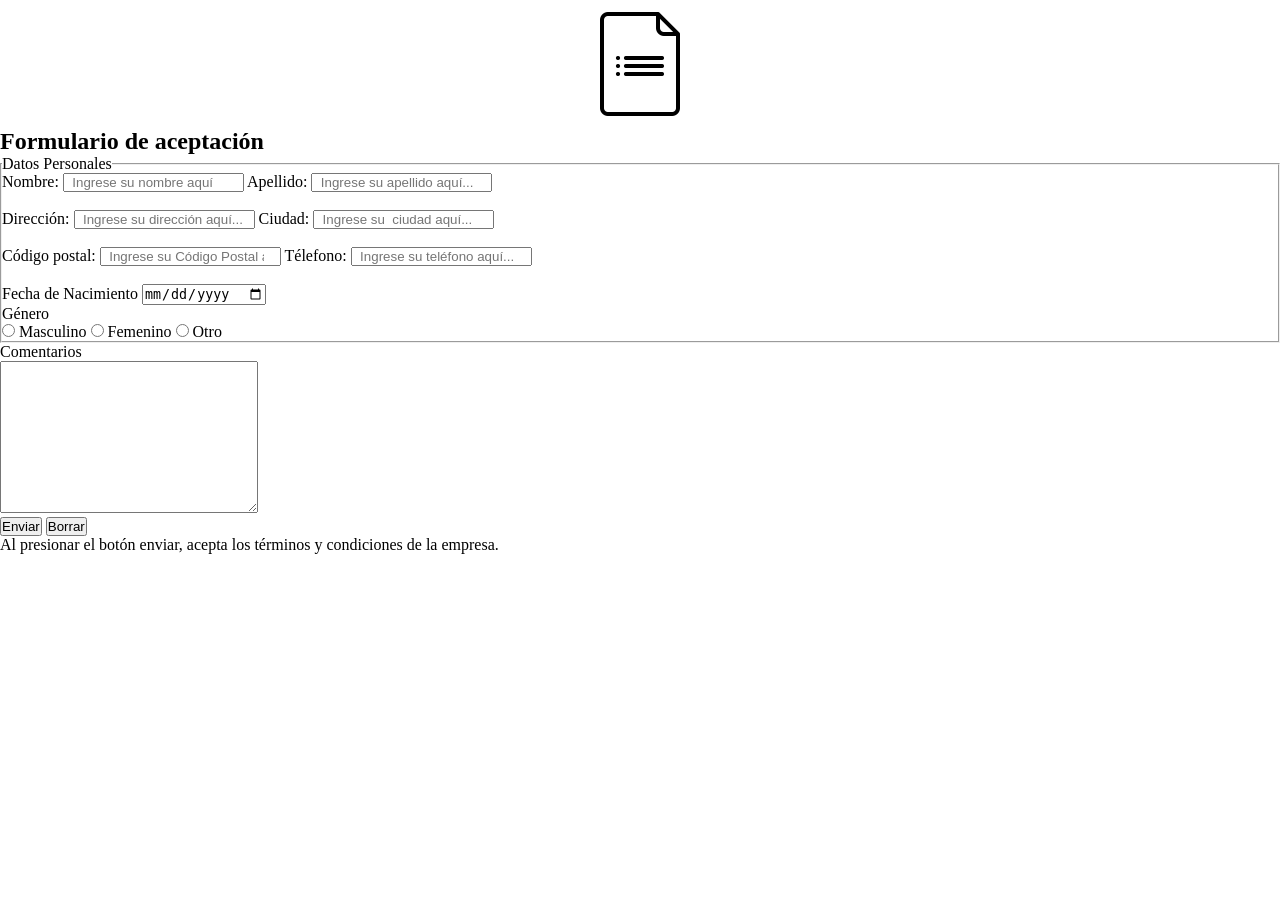
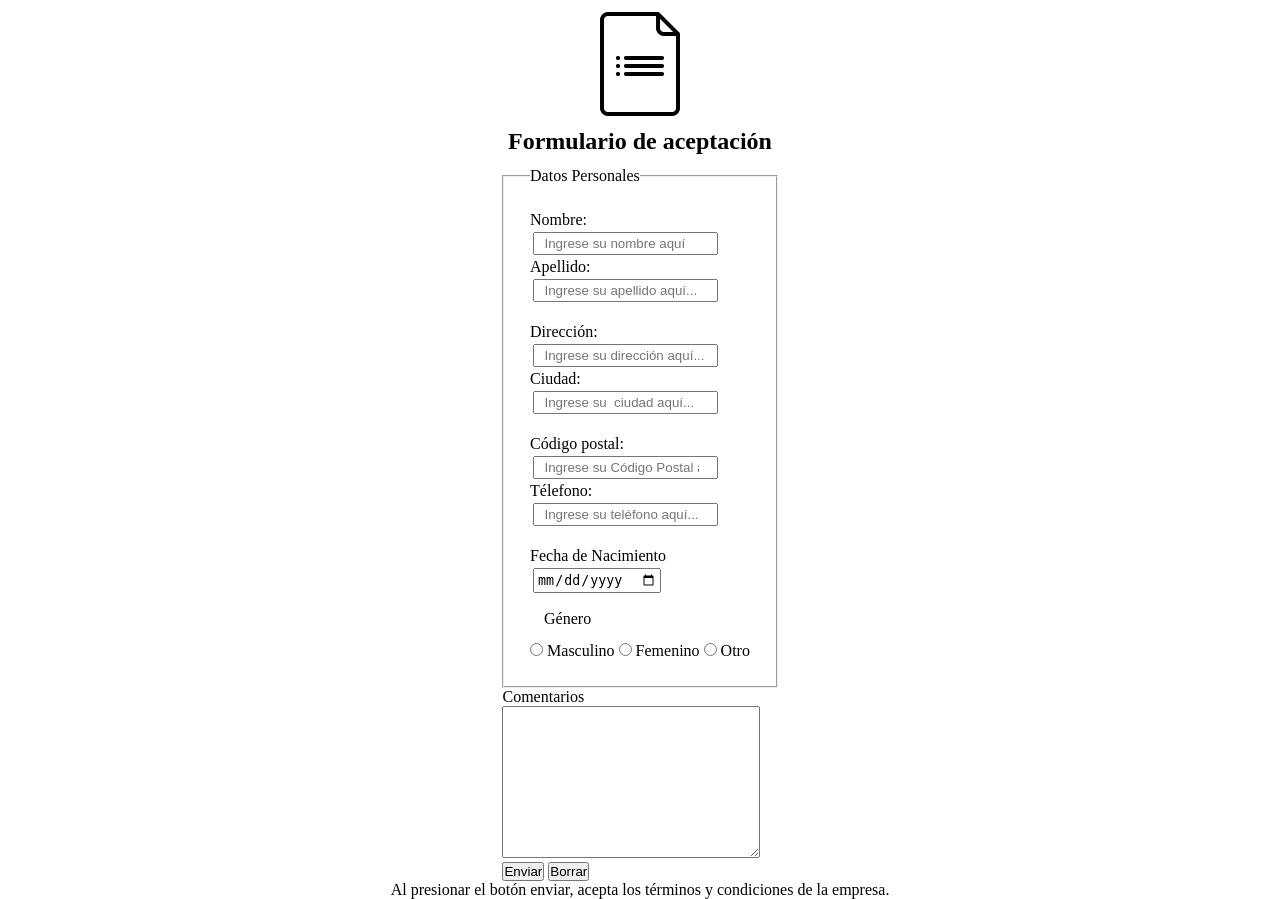
Before and after one commit to PabloCasalino/paginadeventas, a Python web app: template templates/suscribirse.html in a window 1280 px wide. Before the commit the page ends 554 px from the top, so only its background shows below. Run offline with Jinja, Linux system fonts and the light colour scheme; the template is opened without the code that fills it, so the values that code supplies are empty.

Commit message:
trabajos en suscribirse.css

```diff
--- a/statics/css/suscribirse.css
+++ b/statics/css/suscribirse.css
@@ -2,18 +2,50 @@
     margin: 0;
     padding: 0;
 }
-:root{
---color-input-border:black;
---color-background-form: rgb(57, 88, 148);
+
+:root {
+    --color-input-border: black;
+    --color-background-form: rgb(57, 88, 148);
 }
 
 
-#logo-container{
+
+.form-item{
+    margin-bottom: 12px;
+}
+
+#logo-container {
+    display: flex;
+    justify-content: center;
+}
+
+#logo {
+    width: 8em;
+}
+
+#container,
+.form-item,
+#parr {
     display: flex;
     justify-content: center;
 
 }
 
-#logo{
-    width: 8em;
+.datos-personales {
+    display: block;
 }
+
+
+.personales {
+    padding: 2px;
+    margin: 3px;
+}
+
+fieldset {
+    padding: 2vw;
+
+}
+
+#genero p {
+    padding: 14px;
+}
--- a/templates/suscribirse.html
+++ b/templates/suscribirse.html
@@ -10,7 +10,7 @@
 </head>
 
 <body>
-    <section>
+    <section id="formulario">
         <div id="logo-container">
             <!-- espacio para logo -->
             <img id="logo" src="../statics/img/logo_formulario.png" alt="formulario_logo">
@@ -24,42 +24,46 @@
                 <fieldset id="datos-personales">
                     <legend>Datos Personales</legend>
                     <div>
-                        <label for="nombre">Nombre:</label>
+                        <label class="datos-personales" for="nombre">Nombre:</label>
                         <input class="personales" type="text" name="nombre" id="nombre" required
                             placeholder="  Ingrese su nombre aquí" />
+                    </div>
+                    <div>
 
-                        <label for="apellido">Apellido:</label>
+                        <label class="datos-personales" for="apellido">Apellido:</label>
                         <input class="personales" type="text" name="nombre" id="apellido" required
                             placeholder="  Ingrese su apellido aquí..." />
                     </div>
                     </br>
                     <div>
-                        <label for="direccion">Dirección:</label>
+                        <label class="datos-personales" for="direccion">Dirección:</label>
                         <input class="personales" type="text" name="nombre" id="direccion" required
                             placeholder="  Ingrese su dirección aquí..." />
-
-                        <label for="ciudad">Ciudad:</label>
+                    </div>
+                    <div>
+                        <label class="datos-personales" for="ciudad">Ciudad:</label>
                         <input class="personales" type="text" name="ciudad" id="ciudad" required
                             placeholder="  Ingrese su  ciudad aquí..." />
                     </div>
                     </br>
                     <div>
-                        <label for="cp">Código postal:</label>
+                        <label class="datos-personales" for="cp">Código postal:</label>
                         <input class="personales" type="number" name="cp" id="cp" required
                             placeholder="  Ingrese su Código Postal aquí..." />
-
-                        <label for="telefono">Télefono:</label>
+                    </div>
+                    <div>
+                        <label class="datos-personales" for="telefono">Télefono:</label>
                         <input class="personales" type="tel" name="telefono" id="telefono" required
                             placeholder="  Ingrese su teléfono aquí..." />
                     </div>
                     </br>
 
                     <div>
-                        <label for="nacimiento">Fecha de Nacimiento</label>
+                        <label class="datos-personales" for="nacimiento">Fecha de Nacimiento</label>
                         <input class="personales" type="date" name="nombre" id="nacimiento" required />
                     </div>
 
-                    <div>
+                    <div id="genero">
                         <p> Género </p>
                         <input type="radio" name="genero" id="m" required />
                         <label for="m">Masculino</label>
```
